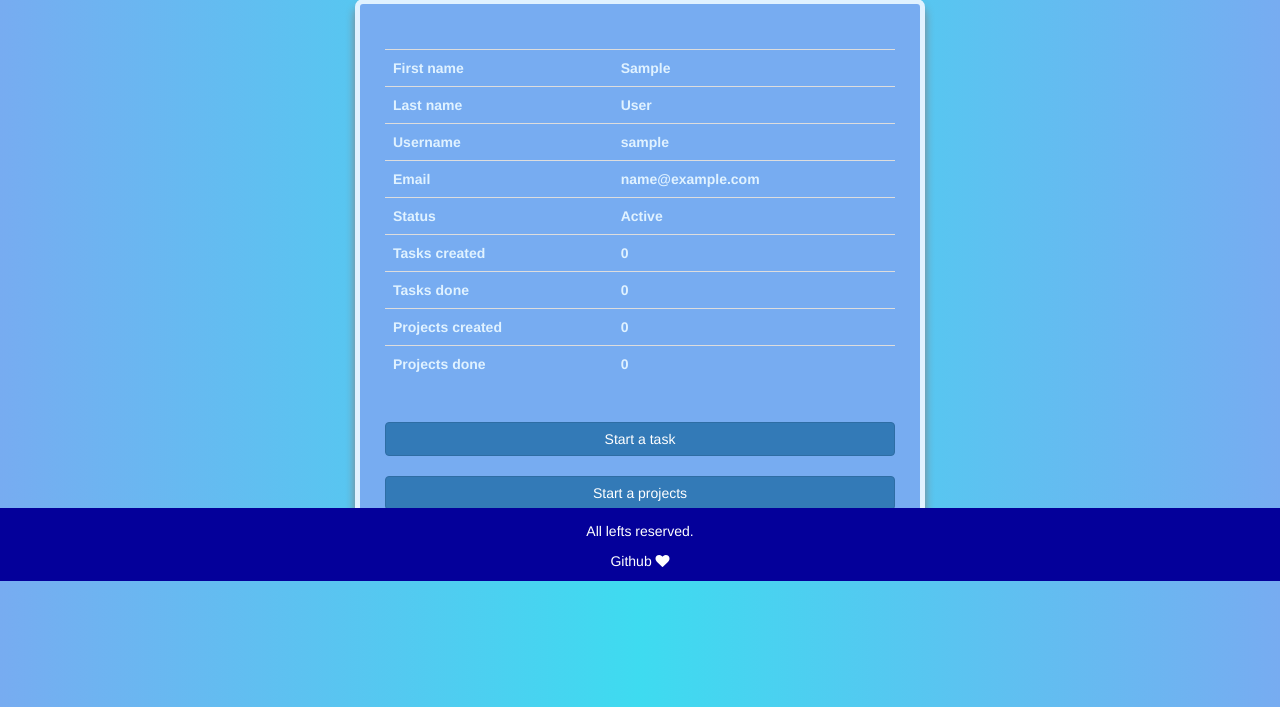
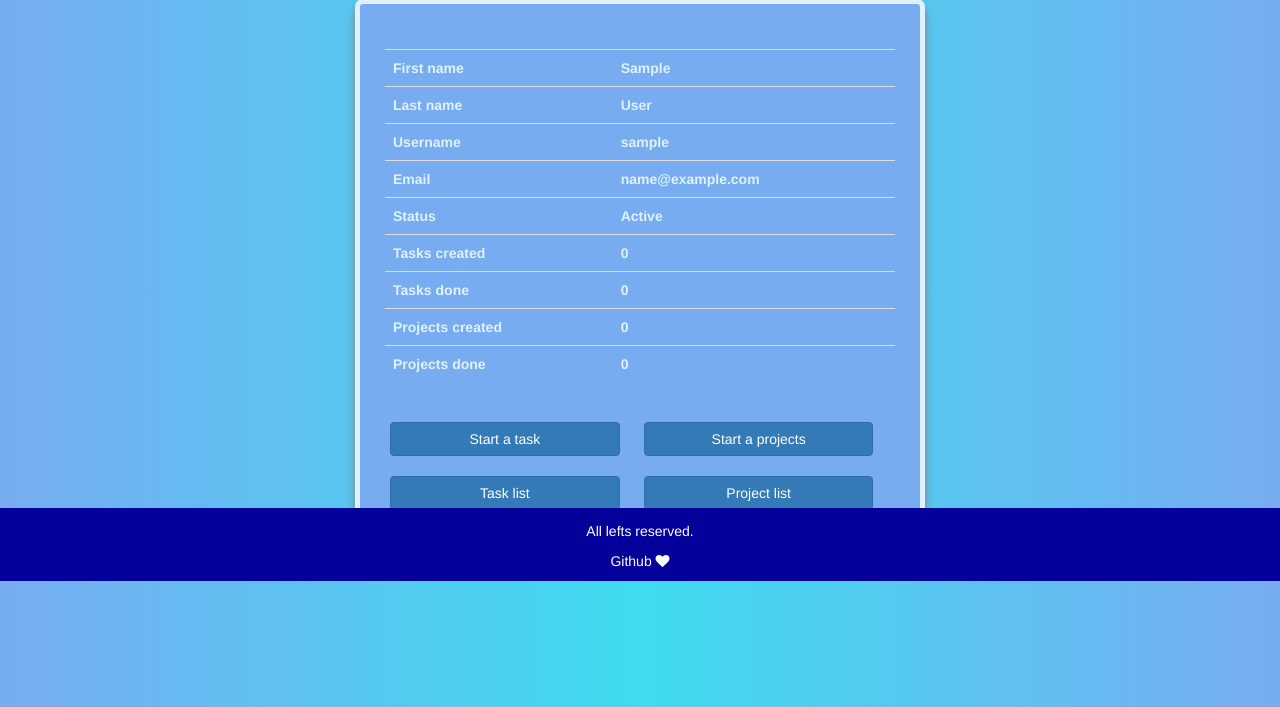
Before and after one commit to 1MahdiR/simple-todo-list, a Django app: page /account/ in a window 1280 px wide. Shown: the part 219-926 px from the top of the page. Run offline with Django 3.2, Linux system fonts and the light colour scheme; the visitor is signed in with stand-in values (Sample User, id 1); data comes from the database, SQL or seed files in the repository; data that the repository does not hold is empty; some libraries are stand-ins or nearby versions.

Commit message:
Added 2 buttons at dashboard form, Fixed dashboard.html for smaller devices

```diff
--- a/account/static/account/dashboard.css
+++ b/account/static/account/dashboard.css
@@ -20,7 +20,9 @@
 
 .dashboard-body .btn {
 
-	width: 100%;
+	width: 45%;
+	margin-right: 3%;
+	margin-left: 1%;
 	margin-top: 20px;
 }
 
@@ -62,4 +64,10 @@
 		margin-right: 0;
 		width: 100%;
 	}
+
+	.dashboard-body .btn {
+
+		width: 100%;
+	}
+
 }
--- a/account/templates/account/dashboard.html
+++ b/account/templates/account/dashboard.html
@@ -52,6 +52,8 @@
 			</table>
 			<a href="{% url 'todo:add_task' %}"><input class="btn btn-primary" type="submit" value="Start a task"/></a>
 			<a href="{% url 'todo:add_project' %}"><input class="btn btn-primary" type="submit" value="Start a projects" /></a>
+			<a href="{% url 'todo:task_list' %}"><input class="btn btn-primary" type="submit" value="Task list" /></a>
+			<a href="{% url 'todo:project_list' %}"><input class="btn btn-primary" type="submit" value="Project list" /></a>
 		</div>
 	</div>
 {% endblock %}
```
